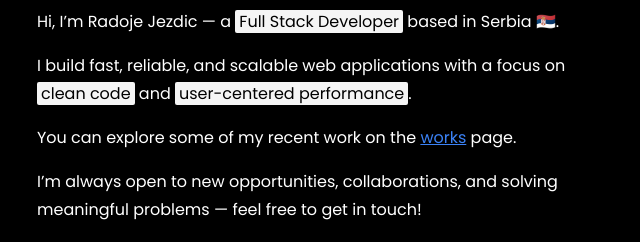
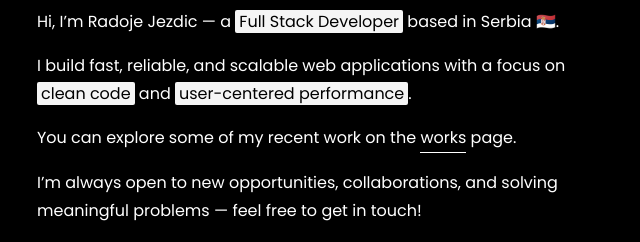
Before and after one commit to Jezda1337/website, an Astro site: page / in a window 1280 px wide. Shown: the part 291-533 px from the top of the page, without its empty margins (319-959 px from the left). Built offline with nearby package versions, Linux system fonts and the light colour scheme; Astro itself is replaced by a stand-in of ours.

Commit message:
style inline link

```diff
--- a/src/pages/index.astro
+++ b/src/pages/index.astro
@@ -29,7 +29,7 @@ import Footer from "../components/Footer.astro"
 		</p>
 		<p>
 			You can explore some of my recent work on the <a
-				class="underline text-blue-500"
+				class="inline-block after:transition-all after:w-full after:h-[1px] after:block after:bg-white"
 				href="/work"
 				>works</a
 			> page.
```
